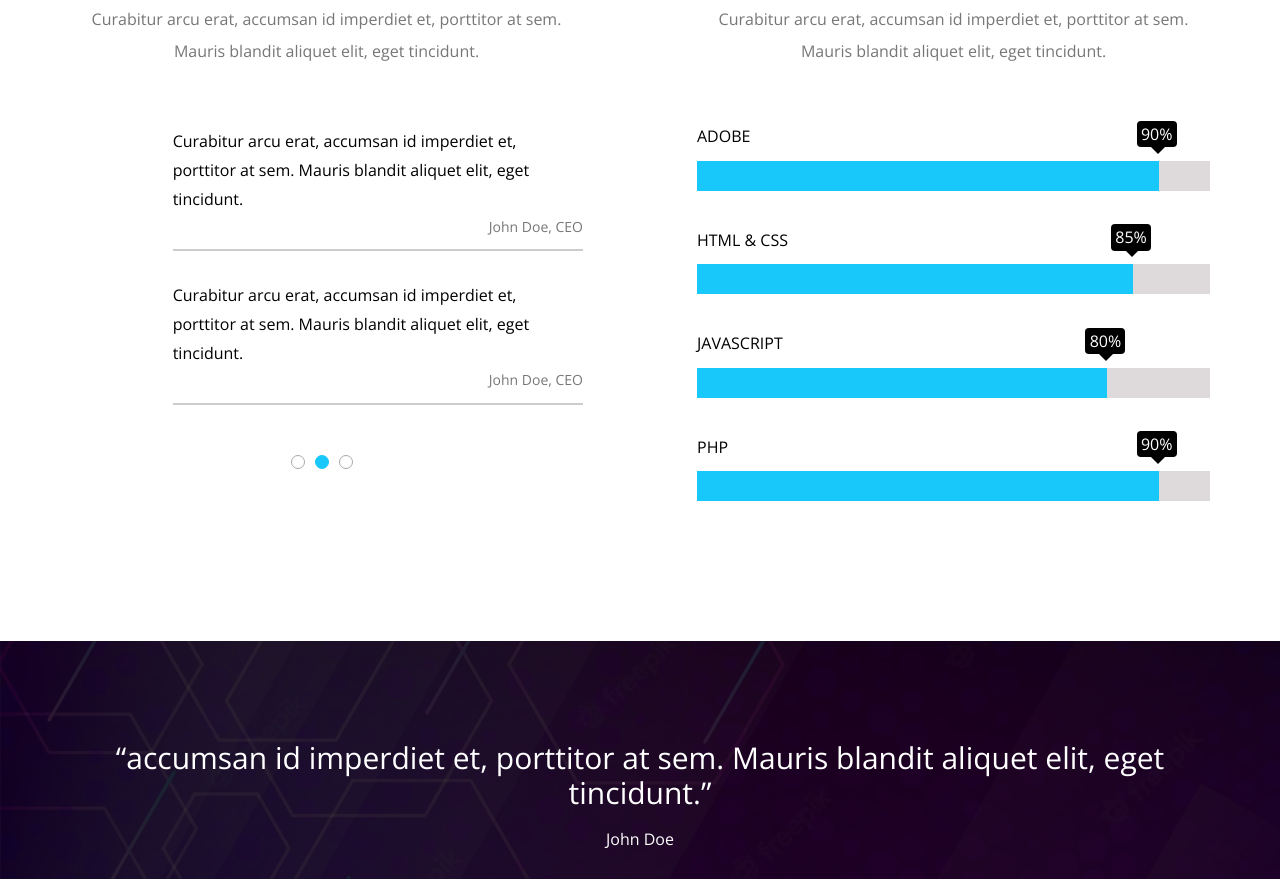
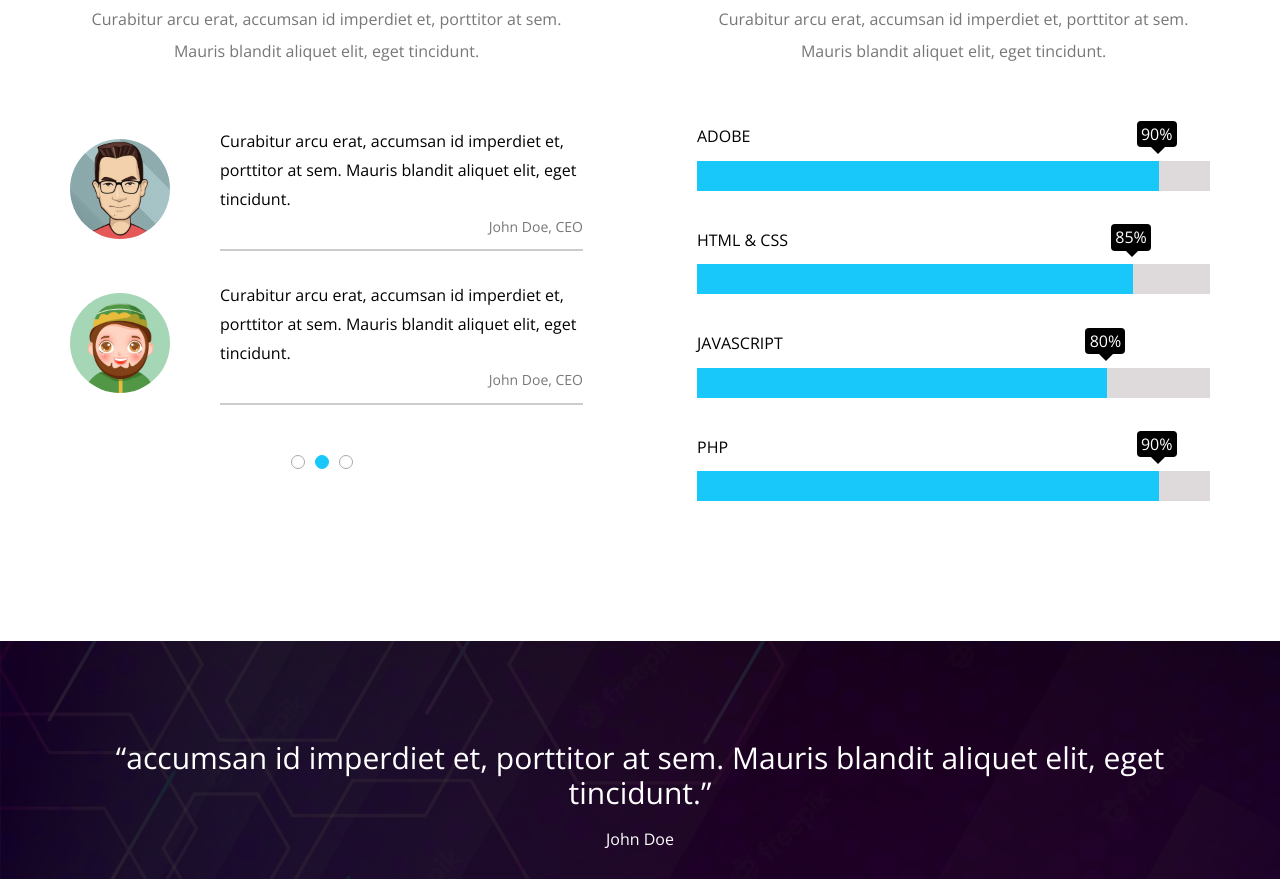
Before and after one commit to AhmedTarek003/HTML_AND_CSS_Template_Two, a plain HTML site: page index.html in a window 1280 px wide. Shown: the part 5188-6067 px from the top of the page. Drawn offline with nearby package versions, Linux system fonts and the light colour scheme.

Commit message:
added the next file

```diff
--- a/index.html
+++ b/index.html
@@ -271,14 +271,14 @@
                 <h3>testimonials</h3>
                 <p>Curabitur arcu erat, accumsan id imperdiet et, porttitor at sem. Mauris blandit aliquet elit, eget tincidunt.</p>
                 <div class="content">
-                    <img src="../projects/photo/Kasper _ Template Two_files/skills-01.jpg" alt="">
+                    <img src="../HTML_AND_CSS_Template_Two/photo/Kasper _ Template Two_files/skills-01.jpg" alt="">
                     <div class="text">
                         Curabitur arcu erat, accumsan id imperdiet et, porttitor at sem. Mauris blandit aliquet elit, eget tincidunt.
                         <p>John Doe, CEO</p>
                     </div>
                 </div>
                 <div class="content">
-                    <img src="../projects/photo/Kasper _ Template Two_files/skills-02.jpg" alt="">
+                    <img src="../HTML_AND_CSS_Template_Two/photo/Kasper _ Template Two_files/skills-02.jpg" alt="">
                     <div class="text">
                         Curabitur arcu erat, accumsan id imperdiet et, porttitor at sem. Mauris blandit aliquet elit, eget tincidunt.
                         <p>John Doe, CEO</p>
```
